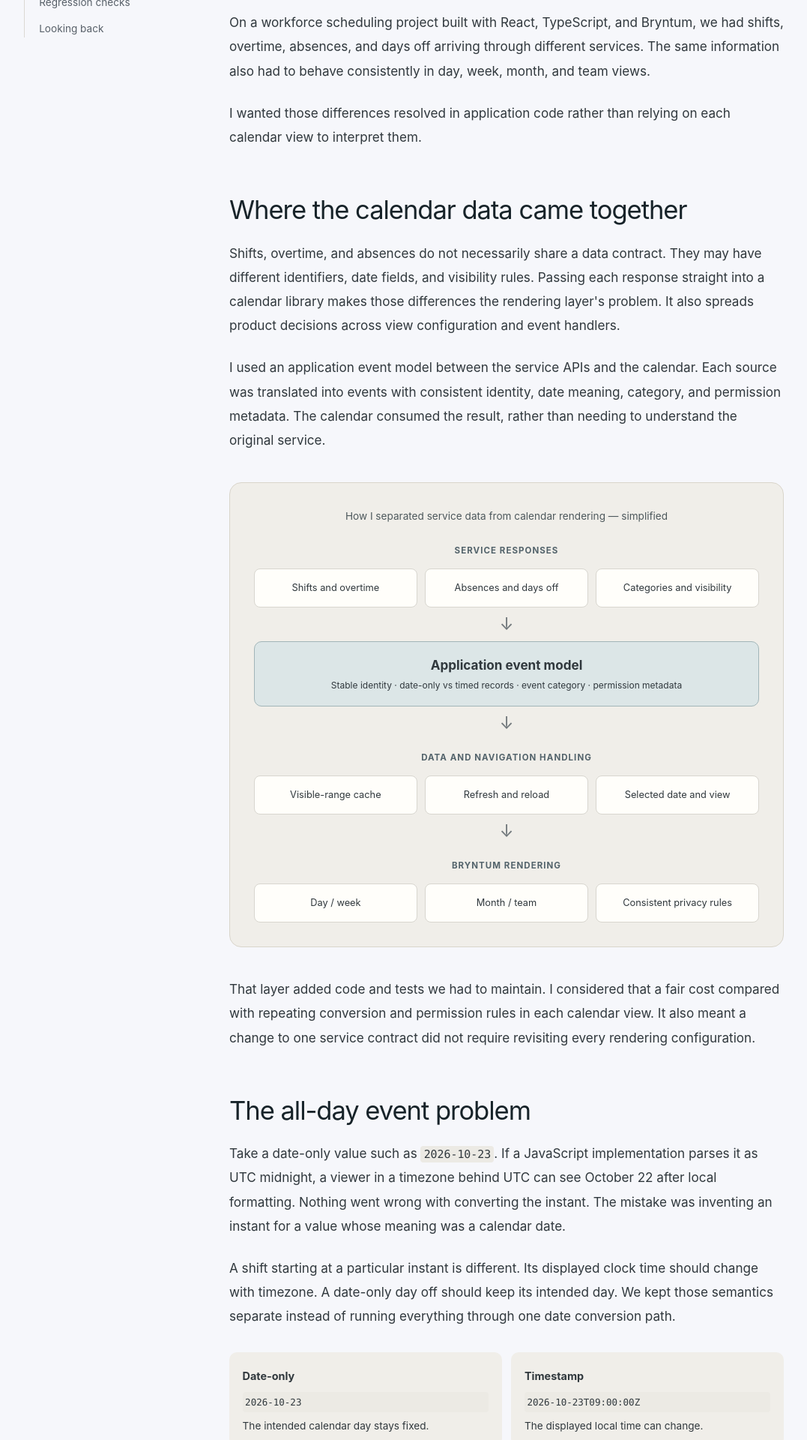
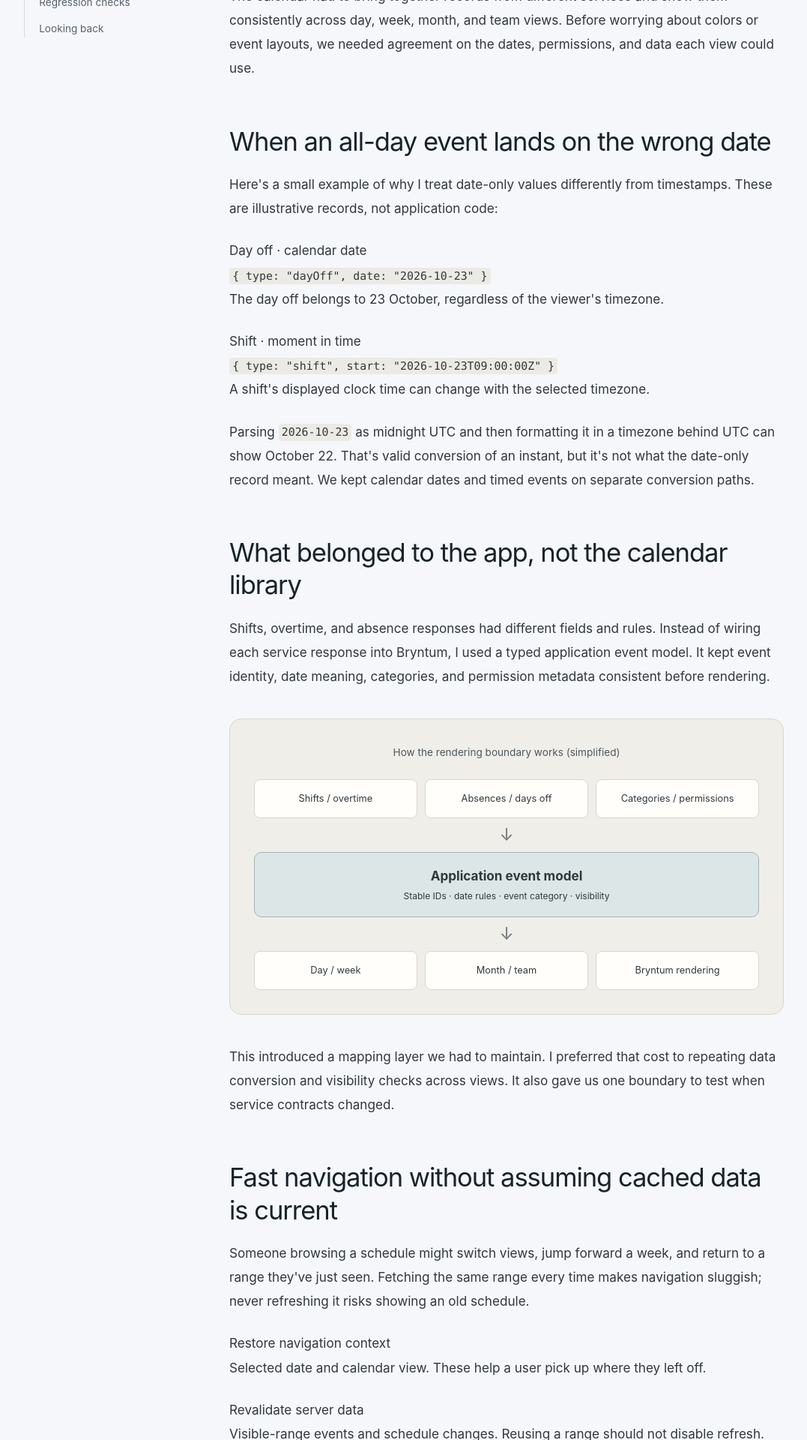
Before and after one commit to N-Mangla/neha-mangla-engineering, a Next.js app: page /blog/reliable-scheduling-uis in a window 1280 px wide. Shown: the part 800-2720 px from the top of the page at 75% size, without its empty margins (101-1178 px from the left). Built offline with nearby package versions, Linux system fonts and the light colour scheme; no server answers.

Commit message:
Restructure scheduling note around examples and engineering decisions

```diff
--- a/components/blog/scheduling-article.tsx
+++ b/components/blog/scheduling-article.tsx
@@ -1,159 +1,118 @@
 export function SchedulingArticle() {
   return (
-    <div className="article-body">
+    <article className="article-body article-body--focused">
       <p className="article-lead">
-        A calendar brings together records that look similar on screen but follow
-        different rules. A shift has a start and end time. A day off refers to
-        a date. An absence may be visible to a manager without exposing every
-        detail. Treating them as interchangeable events is where the trouble starts.
+        A shift, a day off, and an absence can all appear as blocks on a calendar.
+        But they don't mean the same thing. I ran into that distinction while
+        working on a workforce scheduling interface with React, TypeScript, and Bryntum.
       </p>
       <p>
-        On a workforce scheduling project built with React, TypeScript, and Bryntum,
-        we had shifts, overtime, absences, and days off arriving through different
-        services. The same information also had to behave consistently in day,
-        week, month, and team views.
-      </p>
-      <p>
-        I wanted those differences resolved in application code rather than relying
-        on each calendar view to interpret them.
+        The calendar had to bring together records from different services and
+        show them consistently across day, week, month, and team views.
+        Before worrying about colors or event layouts, we needed agreement on
+        the dates, permissions, and data each view could use.
       </p>
 
-      <h2 id="event-model">Where the calendar data came together</h2>
+      <h2 id="dates">When an all-day event lands on the wrong date</h2>
       <p>
-        Shifts, overtime, and absences do not necessarily share a data contract.
-        They may have different identifiers, date fields, and visibility rules.
-        Passing each response straight into a calendar library makes those
-        differences the rendering layer&apos;s problem. It also spreads product
-        decisions across view configuration and event handlers.
+        Here's a small example of why I treat date-only values differently
+        from timestamps. These are illustrative records, not application code:
       </p>
+      <div className="article-example-grid">
+        <div className="article-example">
+          <span className="article-example__label">Day off · calendar date</span>
+          <pre><code>{'{ type: "dayOff", date: "2026-10-23" }'}</code></pre>
+          <p>The day off belongs to 23 October, regardless of the viewer's timezone.</p>
+        </div>
+        <div className="article-example">
+          <span className="article-example__label">Shift · moment in time</span>
+          <pre><code>{'{ type: "shift", start: "2026-10-23T09:00:00Z" }'}</code></pre>
+          <p>A shift's displayed clock time can change with the selected timezone.</p>
+        </div>
+      </div>
       <p>
-        I used an application event model between the service APIs and the
-        calendar. Each source was translated into events with consistent identity,
-        date meaning, category, and permission metadata. The calendar consumed
-        the result, rather than needing to understand the original service.
+        Parsing <code>2026-10-23</code> as midnight UTC and then formatting it
+        in a timezone behind UTC can show October 22. That's valid conversion
+        of an instant, but it's not what the date-only record meant.
+        We kept calendar dates and timed events on separate conversion paths.
       </p>
 
-      <figure className="article-diagram">
-        <figcaption>How I separated service data from calendar rendering — simplified</figcaption>
-        <div className="article-diagram__stage">Service responses</div>
+      <h2 id="boundary">What belonged to the app, not the calendar library</h2>
+      <p>
+        Shifts, overtime, and absence responses had different fields and rules.
+        Instead of wiring each service response into Bryntum, I used a typed
+        application event model. It kept event identity, date meaning,
+        categories, and permission metadata consistent before rendering.
+      </p>
+      <figure className="article-diagram article-diagram--compact">
+        <figcaption>How the rendering boundary works (simplified)</figcaption>
         <div className="article-diagram__sources">
-          <span>Shifts and overtime</span><span>Absences and days off</span><span>Categories and visibility</span>
+          <span>Shifts / overtime</span><span>Absences / days off</span><span>Categories / permissions</span>
         </div>
         <div className="article-diagram__arrow" aria-hidden="true">↓</div>
-        <div className="article-diagram__core">
-          Application event model
-          <small>Stable identity · date-only vs timed records · event category · permission metadata</small>
+        <div className="article-diagram__core">Application event model
+          <small>Stable IDs · date rules · event category · visibility</small>
         </div>
         <div className="article-diagram__arrow" aria-hidden="true">↓</div>
-        <div className="article-diagram__stage">Data and navigation handling</div>
         <div className="article-diagram__sources">
-          <span>Visible-range cache</span><span>Refresh and reload</span><span>Selected date and view</span>
-        </div>
-        <div className="article-diagram__arrow" aria-hidden="true">↓</div>
-        <div className="article-diagram__stage">Bryntum rendering</div>
-        <div className="article-diagram__sources">
-          <span>Day / week</span><span>Month / team</span><span>Consistent privacy rules</span>
+          <span>Day / week</span><span>Month / team</span><span>Bryntum rendering</span>
         </div>
       </figure>
+      <p>
+        This introduced a mapping layer we had to maintain. I preferred that
+        cost to repeating data conversion and visibility checks across views.
+        It also gave us one boundary to test when service contracts changed.
+      </p>
+
+      <h2 id="navigation">Fast navigation without assuming cached data is current</h2>
+      <p>
+        Someone browsing a schedule might switch views, jump forward a week,
+        and return to a range they've just seen. Fetching the same range every
+        time makes navigation sluggish; never refreshing it risks showing an
+        old schedule.
+      </p>
+      <div className="article-example-grid">
+        <div className="article-example">
+          <span className="article-example__label">Restore navigation context</span>
+          <p>Selected date and calendar view. These help a user pick up where they left off.</p>
+        </div>
+        <div className="article-example">
+          <span className="article-example__label">Revalidate server data</span>
+          <p>Visible-range events and schedule changes. Reusing a range should not disable refresh.</p>
+        </div>
+      </div>
+      <p>
+        We reused loaded ranges, debounced quick navigation, and refreshed in
+        the background when appropriate. A stable range key matters here,
+        as does guarding against an older request updating a view the user
+        has already left. Persisting UI context is a different choice from
+        treating cached schedule records as permanently valid.
+      </p>
+
+      <h2 id="testing">The checks I cared about</h2>
+      <p>
+        The awkward failures were often subtle: a day off shown one date early,
+        confidential absence details visible in the wrong view, or an old
+        response replacing newer data. They wouldn't necessarily make the
+        screen look broken.
+      </p>
+      <ul className="article-checks">
+        <li>Date-only records remain on the intended date across timezones and views.</li>
+        <li>Privacy rules still apply when switching between individual and team views.</li>
+        <li>Revisiting a cached range doesn't prevent a later refresh.</li>
+        <li>A failed service request doesn't take down the surrounding interface.</li>
+        <li>Rapid navigation doesn't let an earlier response overwrite the active range.</li>
+      </ul>
 
       <p>
-        That layer added code and tests we had to maintain. I considered that a fair
-        cost compared with repeating conversion and permission rules in each
-        calendar view. It also meant a change to one service contract did not
-        require revisiting every rendering configuration.
-      </p>
-
-      <h2 id="dates">The all-day event problem</h2>
-      <p>
-        Take a date-only value such as <code>2026-10-23</code>. If a JavaScript
-        implementation parses it as UTC midnight, a viewer in a timezone behind
-        UTC can see October 22 after local formatting. Nothing went wrong with
-        converting the instant. The mistake was inventing an instant for a value
-        whose meaning was a calendar date.
-      </p>
-      <p>
-        A shift starting at a particular instant is different. Its displayed
-        clock time should change with timezone. A date-only day off should keep
-        its intended day. We kept those semantics separate instead of running
-        everything through one date conversion path.
-      </p>
-      <div className="article-comparison">
-        <div><strong>Date-only</strong><code>2026-10-23</code><span>The intended calendar day stays fixed.</span></div>
-        <div><strong>Timestamp</strong><code>2026-10-23T09:00:00Z</code><span>The displayed local time can change.</span></div>
-      </div>
-      <p>
-        A useful regression check is to render the same date-only record in several
-        timezones and across all supported views. I would also check the
-        boundaries around midnight and daylight-saving changes as an additional regression scenario. A converter
-        can pass its unit tests while a view still applies a second conversion.
-      </p>
-
-      <h2 id="continuity">Keeping navigation fast without showing stale data</h2>
-      <p>
-        People move around a calendar repeatedly. They change the view, jump
-        between dates, and come back to the range they were just looking at.
-        Resetting useful context on every transition makes the interface feel
-        unreliable. But keeping old schedule records indefinitely creates the
-        opposite problem: a smooth interface that can display out-of-date data.
-      </p>
-      <p>
-        For this reason I separated continuity from freshness. Visible-range
-        results could be reused when navigation returned to an already loaded
-        range; refresh happened without always replacing useful content with a
-        blocking loader. A deliberate reload path remained available when a
-        fresh read was necessary.
-      </p>
-      <p>
-        Rapid navigation was another place where it was easy to waste requests.
-        Debouncing helped, but it was only one part of the solution. The visible
-        range also needed a stable cache key, and a response from an earlier
-        navigation could not be allowed to replace data for the range now on
-        screen. Those details matter more than making a loading spinner disappear.
-      </p>
-      <p>
-        Selected date and view are navigation context. Schedule records have a
-        different owner and freshness requirement. Persisting the former may
-        help someone resume their work; persisting the latter without a clear
-        invalidation strategy risks displaying stale information. That boundary
-        matters whether state lives in Zustand, React Query, or another tool.
-      </p>
-
-      <h2 id="verification">The cases I would never leave to manual testing</h2>
-      <p>
-        The failure cases worth checking are often quiet ones: a date shifted by
-        one day, a restricted absence rendered with too much detail, or a cached
-        range that no longer refreshes. A screenshot of a populated calendar
-        would not catch any of them.
-      </p>
-      <div className="article-table-wrap">
-        <table className="article-table">
-          <thead><tr><th>Situation</th><th>What needs to hold</th></tr></thead>
-          <tbody>
-            <tr><td>A date-only record crosses timezones</td><td>It remains on the intended business day.</td></tr>
-            <tr><td>A user switches views</td><td>Permissions and event meaning do not change.</td></tr>
-            <tr><td>A known range is revisited</td><td>Useful data is reused without suppressing later refresh.</td></tr>
-            <tr><td>A service fails</td><td>The calendar fails safely rather than taking down the surrounding interface.</td></tr>
-            <tr><td>A confidential absence appears</td><td>Private details stay masked in every view.</td></tr>
-          </tbody>
-        </table>
-      </div>
-
-      <h2 id="takeaway">What I would keep if I built it again</h2>
-      <p>
-        Scheduling pulls several concerns into one screen: service contracts,
-        business dates, permissions, navigation, and a third-party UI library.
-        Problems appear when those concerns start making decisions for each other.
-      </p>
-      <p>
-        I would keep the typed event model outside the calendar integration. It
-        adds a mapping step, but it also gives date rules, permission metadata,
-        and service differences one place to be inspected and tested. The
-        calendar component can then focus on interaction and rendering.
+        If I built this again, I'd still keep product rules outside the calendar
+        component. Bryntum should handle interaction and rendering; it shouldn't
+        decide what a business date means or which absence details someone can see.
       </p>
       <p className="article-note">
-        Examples in this article are simplified to explain the engineering
-        decisions; they do not reproduce employer code or internal contracts.
+        Examples are simplified for illustration. They don't reproduce employer
+        source code or internal service contracts.
       </p>
-    </div>
+    </article>
   );
 }
```
